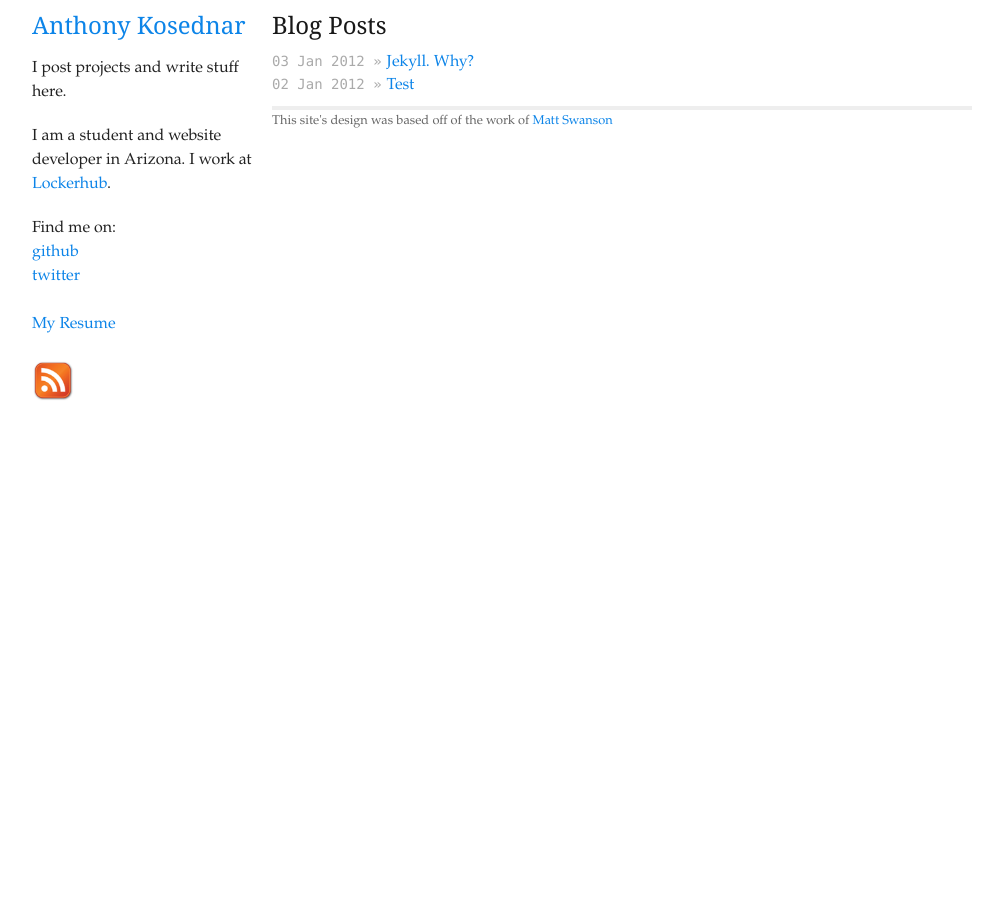
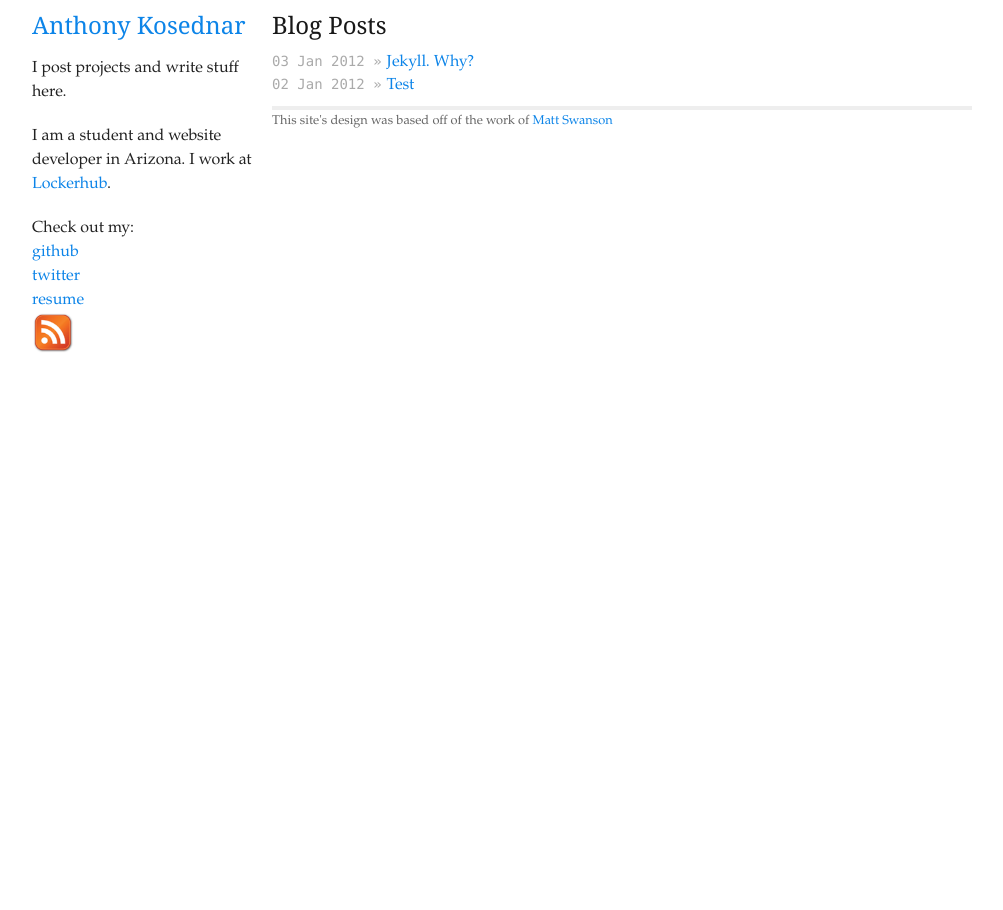
Before and after one commit to akosednar/akosednar.github.com, a Jekyll site: the page built from index.html, in a window 1280 px wide. Shown: the whole page, without its empty margins (138-1141 px from the left). Built offline with Jekyll 4.4.1, drawn with Linux system fonts in a browser that asks for light colours.

Commit message:
Made set of links more unified

```diff
--- a/_layouts/default.html
+++ b/_layouts/default.html
@@ -28,10 +28,10 @@
         </p>
 
         <p>
-          Find me on:<br />
+          Check out my:<br />
           <a href="http://github.com/akosednar/">github</a><br />
           <a href="http://twitter.com/akosednar">twitter</a><br/>
-	  <br /><a href="http://akosednar.github.com/resume/AnthonyKosednarResume.pdf">My Resume</a><br /><br />
+          <a href="http://akosednar.github.com/resume/AnthonyKosednarResume.pdf">resume</a><br/>
           <a href="/atom.xml"><img style="display:inline;" src="/static/rss.png" /></a>
         </p>
         </ul>
```
